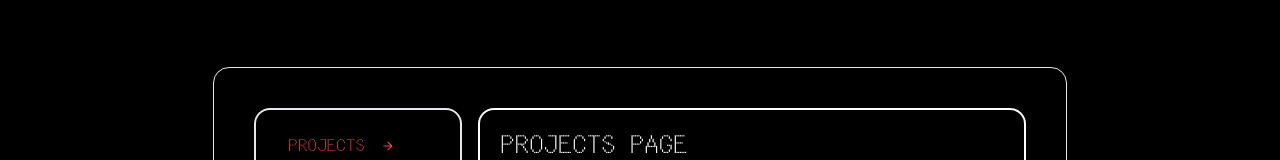
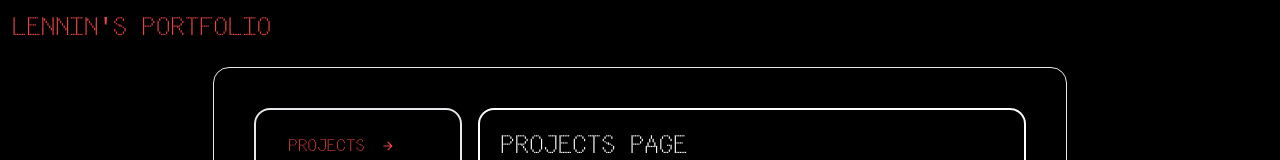
Before and after one commit to Lenninssp/Lennin-portfolio, a Next.js app: page / in a window 1280 px wide. Shown: the top 160 px of the page. Built offline with nearby package versions, Linux system fonts and the light colour scheme; what tailwindcss-animated would draw is missing.

Commit message:
feat: small title

```diff
--- a/src/app/layout.tsx
+++ b/src/app/layout.tsx
@@ -1,10 +1,11 @@
-"use client"
+"use client";
 import type { Metadata } from "next";
 import { Pixelify_Sans } from "next/font/google";
 import "./globals.css";
 import { cn } from "@/lib/utils";
 import { PageProvider } from "@/contexts/selected-page";
 import { Toaster } from "sonner";
+import { TextLine } from "@/components/general/text/text-line";
 
 export default function RootLayout({
   children,
@@ -18,9 +19,16 @@ export default function RootLayout({
           <PageProvider>
             <div className="h-screen w-screen">
               <div className="flex flex-col justify-center items-center w-full h-full">
+                <TextLine
+                  className=" absolute top-3 left-3"
+                  text="Lennin's Portfolio"
+                  type="title"
+                  color="red"
+                />
+
                 <div
                   className={cn(
-                    "bg-opacity-60 w-full h-full md:h-5/6 md:w-10/12 lg:w-2/3 border rounded-2xl  flex justify-center overflow-auto"
+                    "bg-opacity-60 relative w-full h-full md:h-5/6 md:w-10/12 lg:w-2/3 border rounded-2xl  flex justify-center overflow-auto"
                   )}
                 >
                   <div className="h-full w-full flex p-10">{children}</div>
@@ -29,7 +37,7 @@ export default function RootLayout({
             </div>
           </PageProvider>
         </main>
-        <Toaster/>
+        <Toaster />
       </body>
     </html>
   );
```
